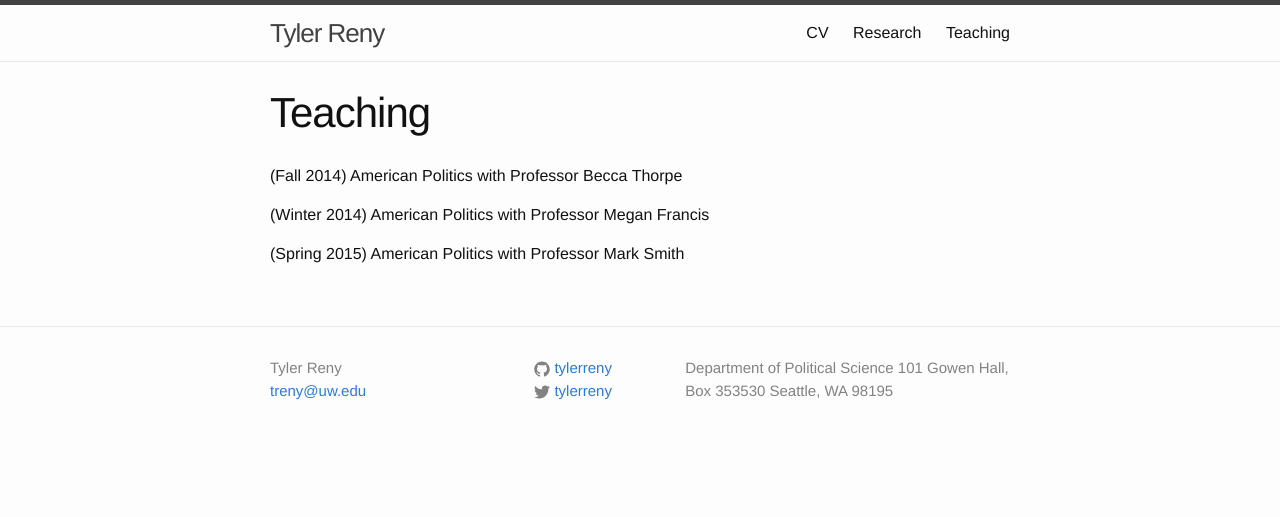
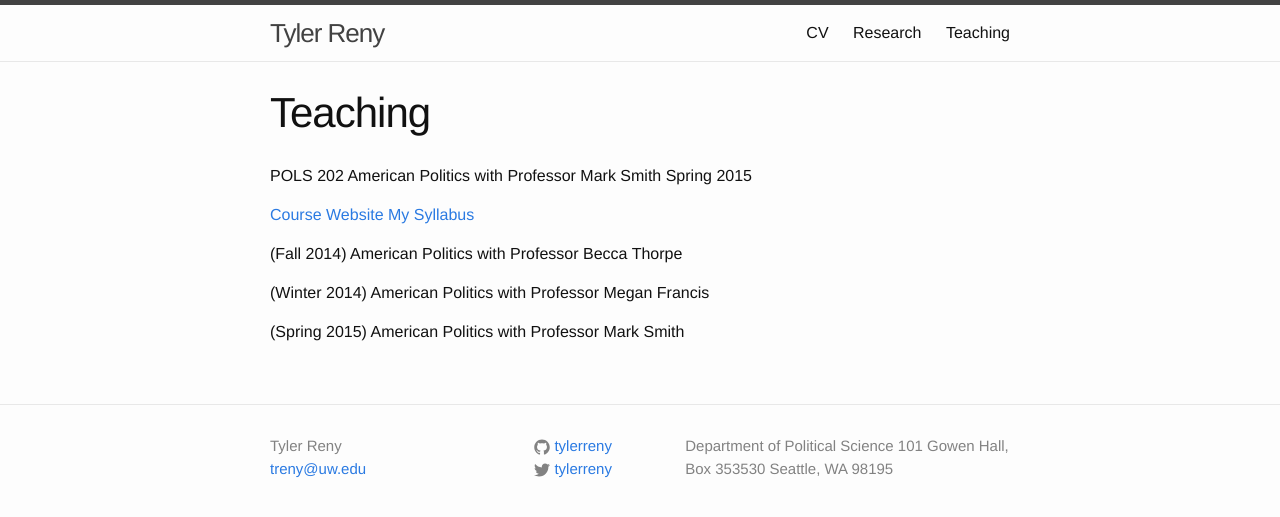
Before and after one commit to tylerreny/tylerreny.github.io, a Jekyll site: the page built from teaching.md, in a window 1280 px wide. Shown: the top 517 px of the page. Built offline with Jekyll 4.4.1, drawn with Linux system fonts in a browser that asks for light colours.

Commit message:
add syllabus

```diff
--- a/teaching.md
+++ b/teaching.md
@@ -3,6 +3,12 @@ layout: page
 title: Teaching
 permalink: /teaching/
 ---
+POLS 202 American Politics with Professor Mark Smith
+Spring 2015
+
+[Course Website](http://courses.washington.edu/smithint/amgov.html)
+[My Syllabus](http://tylerreny.github.io/pdf/spring_202.pdf)
+
 (Fall 2014) American Politics with Professor Becca Thorpe
 
 (Winter 2014) American Politics with Professor Megan Francis
```
Also changed, not shown: 9 other files.
